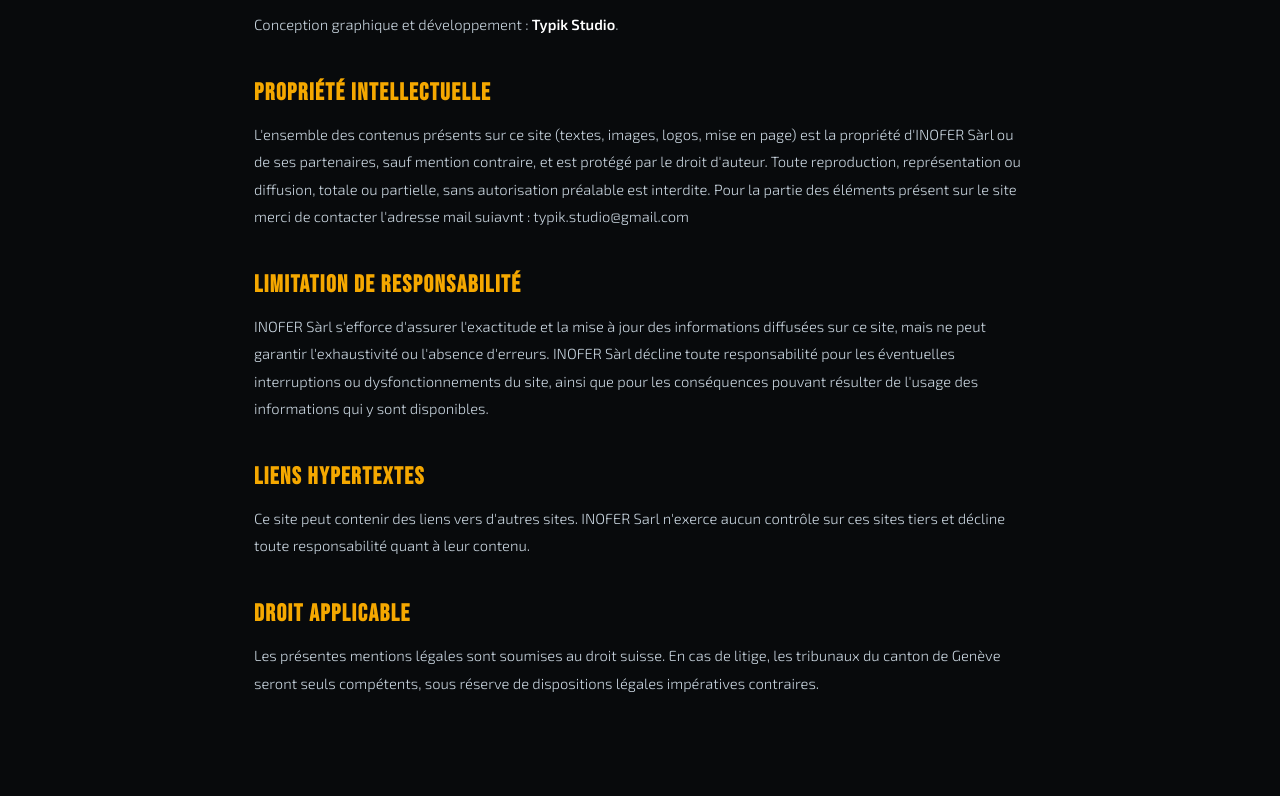
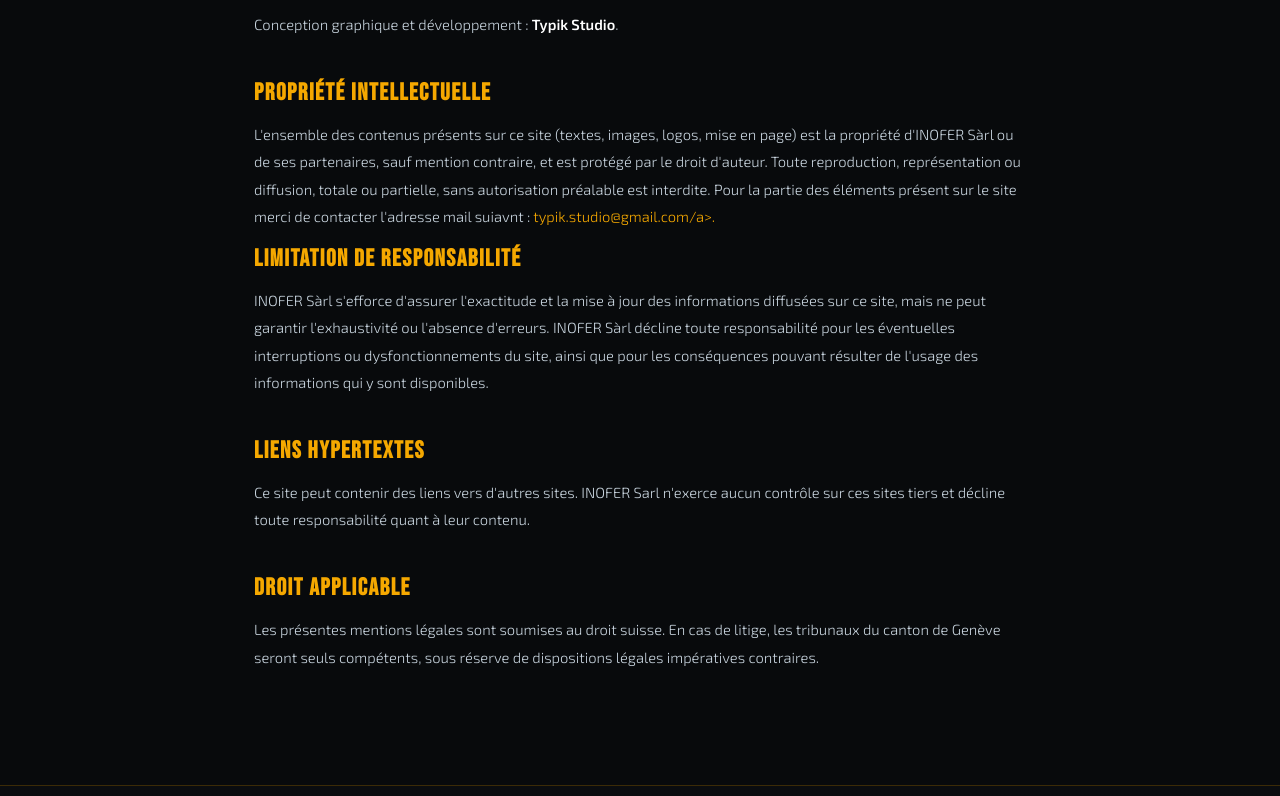
Before and after one commit to typikstudio/Inofer, a plain HTML site: page mentions-legales.html in a window 1280 px wide. Shown: the part 844-1640 px from the top of the page. Drawn offline with nearby package versions, Linux system fonts and the light colour scheme.

Commit message:
Update mentions-legales.html

```diff
--- a/mentions-legales.html
+++ b/mentions-legales.html
@@ -115,7 +115,7 @@
     <p>Conception graphique et développement : <strong>Typik Studio</strong>.</p>
 
     <h2>Propriété intellectuelle</h2>
-    <p>L'ensemble des contenus présents sur ce site (textes, images, logos, mise en page) est la propriété d'INOFER Sàrl ou de ses partenaires, sauf mention contraire, et est protégé par le droit d'auteur. Toute reproduction, représentation ou diffusion, totale ou partielle, sans autorisation préalable est interdite. Pour la partie des éléments présent sur le site merci de contacter l'adresse mail suiavnt : typik.studio@gmail.com </p>
+    <p>L'ensemble des contenus présents sur ce site (textes, images, logos, mise en page) est la propriété d'INOFER Sàrl ou de ses partenaires, sauf mention contraire, et est protégé par le droit d'auteur. Toute reproduction, représentation ou diffusion, totale ou partielle, sans autorisation préalable est interdite. Pour la partie des éléments présent sur le site merci de contacter l'adresse mail suiavnt : <a href="mailto:typik.studio@gmail.com">typik.studio@gmail.com/a>. </p>
 
     <h2>Limitation de responsabilité</h2>
     <p>INOFER Sàrl s'efforce d'assurer l'exactitude et la mise à jour des informations diffusées sur ce site, mais ne peut garantir l'exhaustivité ou l'absence d'erreurs. INOFER Sàrl décline toute responsabilité pour les éventuelles interruptions ou dysfonctionnements du site, ainsi que pour les conséquences pouvant résulter de l'usage des informations qui y sont disponibles.</p>
```
